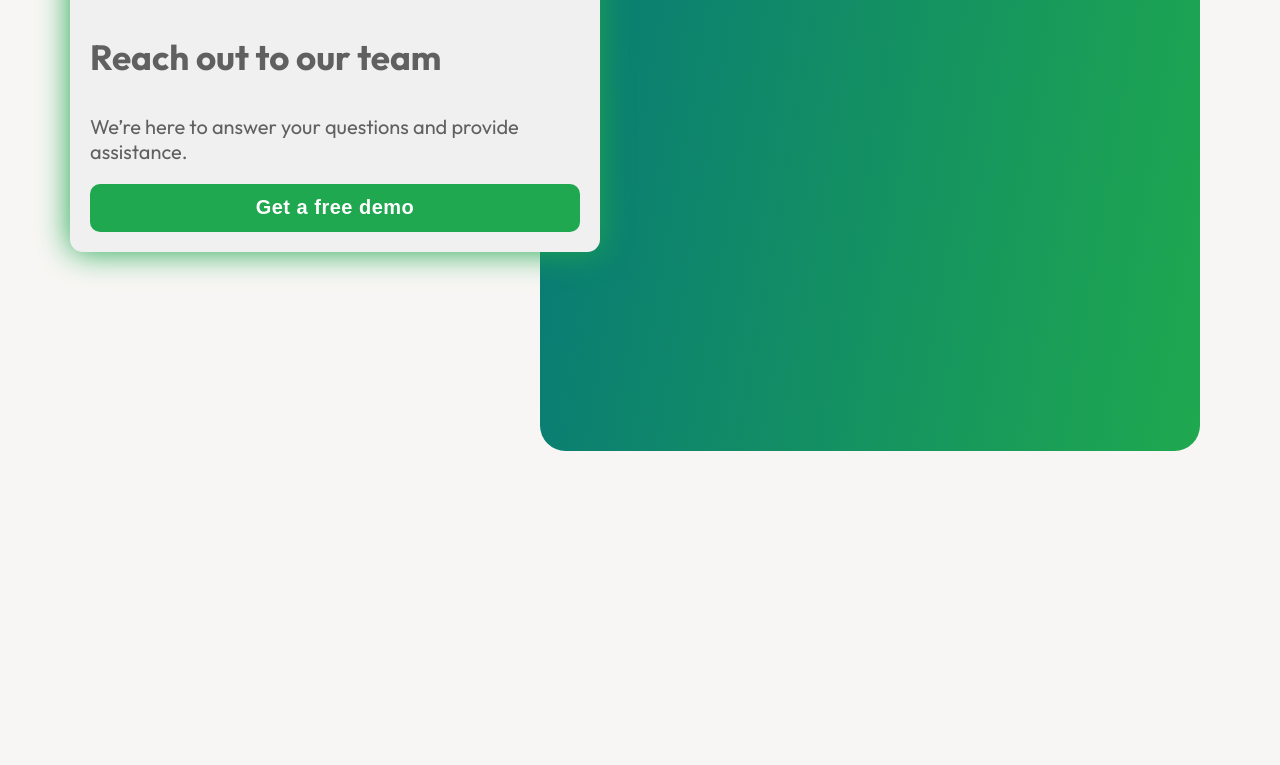
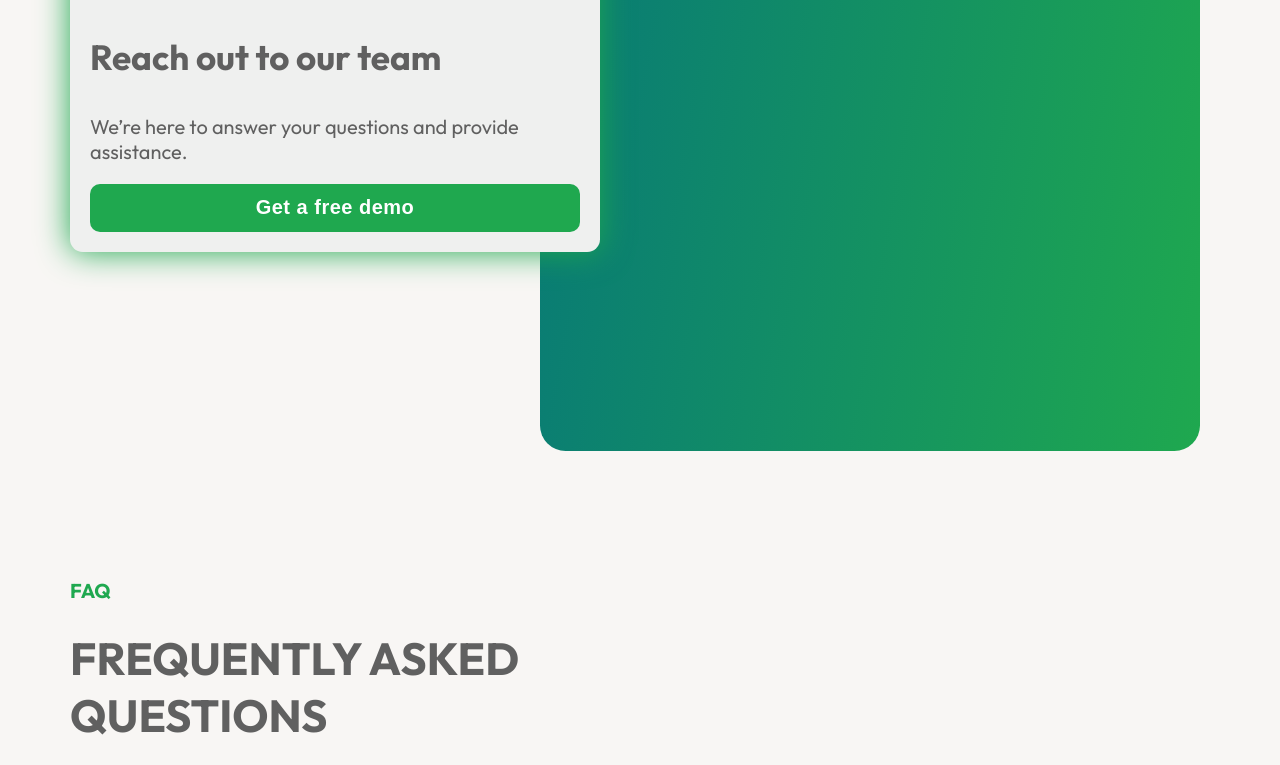
Before and after one commit to RevaGee/Cashio, a React (Create React App) app: page / in a window 1280 px wide. Shown: the part 4435-5200 px from the top of the page. Built offline with nearby package versions, Linux system fonts and the light colour scheme.

Commit message:
corrected contact us styles

```diff
--- a/src/components/Contacts/styles.scss
+++ b/src/components/Contacts/styles.scss
@@ -2,7 +2,7 @@
   display: flex;
   justify-content: center;
   width: 100%;
-  margin: 0 0 300px 0;
+  margin: 0 0 100px 0;
   overflow: hidden;
   &_media{
     width: 100%;
```
